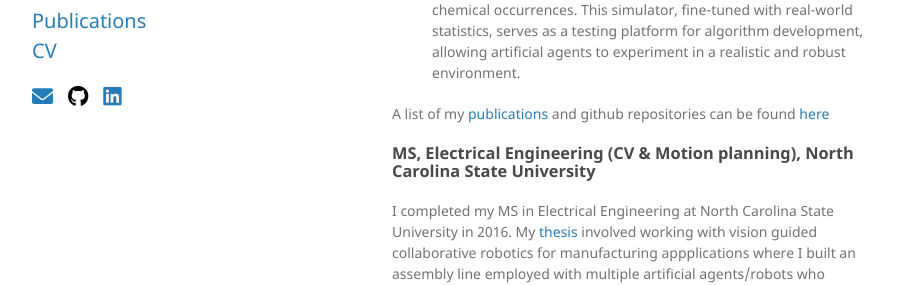
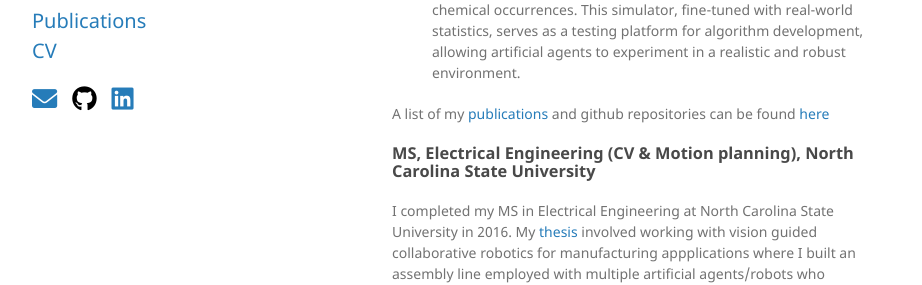
Before and after one commit to arunavanag591/mypage, a Jekyll site: the page built from index.md, in a window 1280 px wide. Shown: the part 479-764 px from the top of the page, without its empty margins (178-1100 px from the left). Built offline with Jekyll 4.4.1, drawn with Linux system fonts in a browser that asks for light colours; a style sheet for code colours, icons or effects is not loaded; our own code applies the rules of GitHub Pages for plain Markdown files.

```diff
--- a/_layouts/default.html
+++ b/_layouts/default.html
@@ -28,7 +28,7 @@
 
         .sidebar-icons a i {
             color: inherit; /* This keeps default color */
-            font-size: 1.5em
+            font-size: 1.8em
         }
 
         .sidebar-icons a i.fab.fa-github, .sidebar-icons a i.ai-google-scholar {
@@ -36,7 +36,7 @@
         }
 
         .sidebar-icons a i.fas, .sidebar-icons a i.fab {
-            font-size: 1.5em; /* Ensures all icons are the same size */
+            font-size: 1.8em; /* Ensures all icons are the same size */
         }
 
 
```
